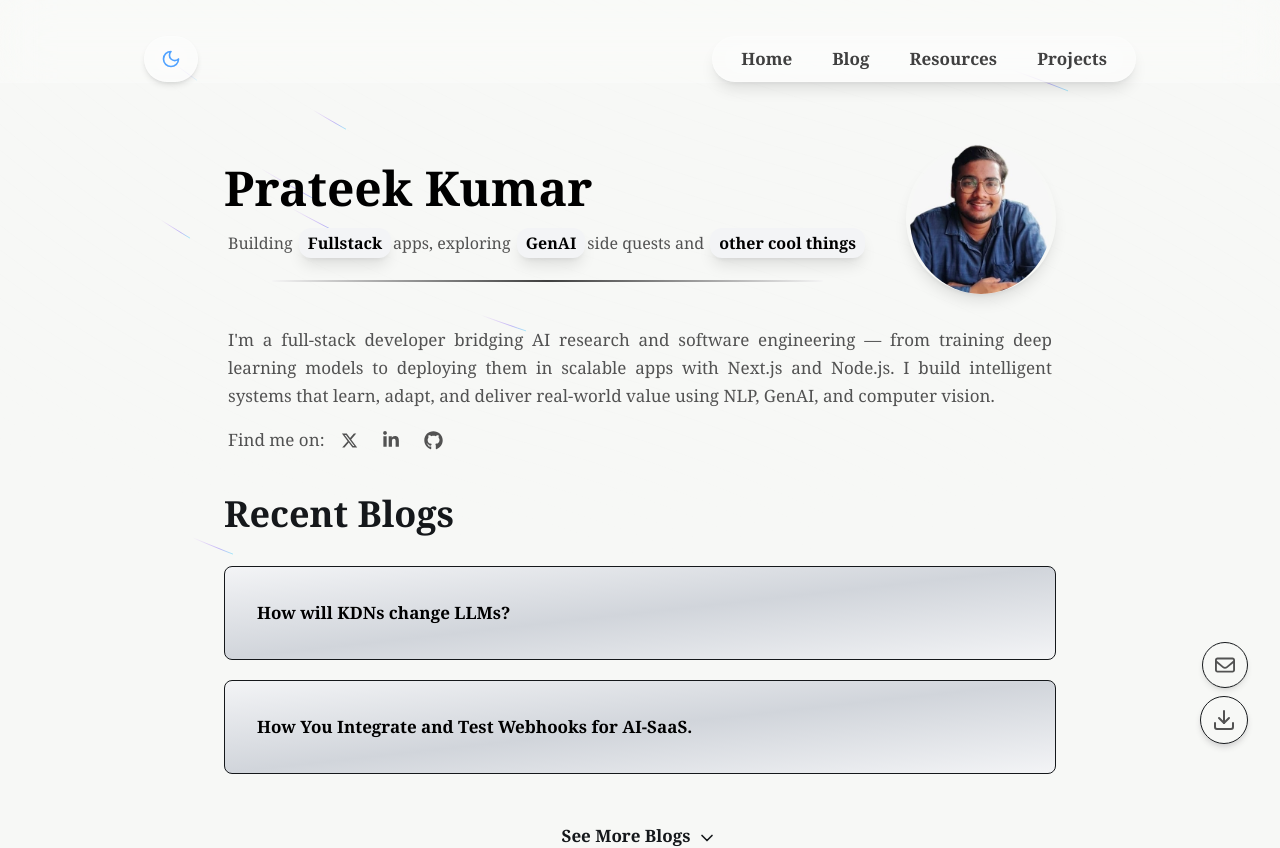
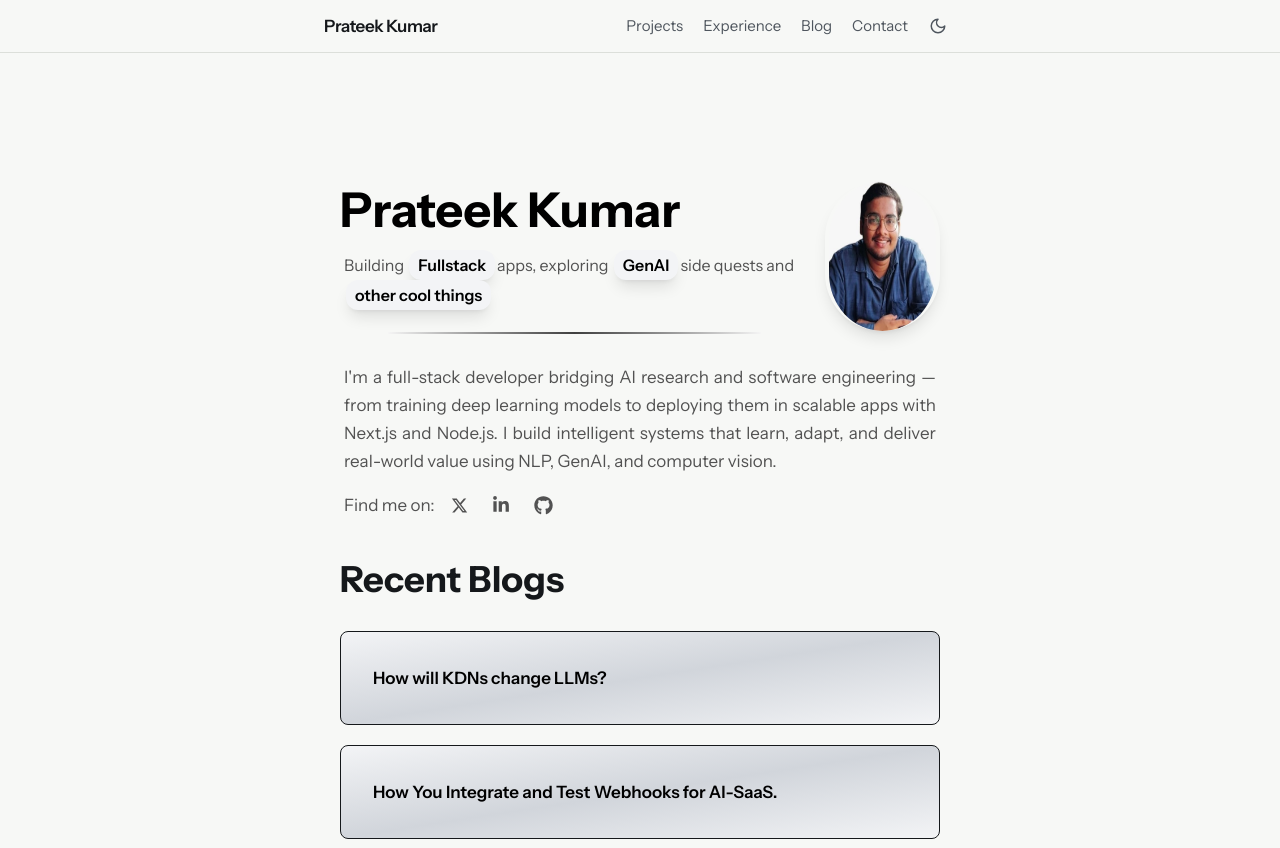
Before and after one commit to Prateekk02/portfolio, a Next.js app in the folder frontend/: page / in a window 1280 px wide. Shown: the top 848 px of the page. Built offline with nearby package versions, Linux system fonts and the light colour scheme.

Commit message:
feat: add root layout with skip link, local fonts and system theme

```diff
--- a/frontend/src/app/layout.tsx
+++ b/frontend/src/app/layout.tsx
@@ -1,84 +1,62 @@
 import type { Metadata } from "next";
-import { Geist, Geist_Mono } from "next/font/google";
-import { ThemeProvider } from "../lib/providers/ThemeProviderWrapper";
-import Navbar from "@/components/Navbar";
-import Footer from "@/components/Footer";
-import { footerContent } from "@/data/content";
-import Resume from "@/components/ResumeBtn";
+import localFont from "next/font/local";
+import { ThemeProvider } from "next-themes";
+import { SiteFooter } from "@/components/site/SiteFooter";
+import { SiteHeader } from "@/components/site/SiteHeader";
+import { SITE_URL } from "@/data/profile";
 import "./globals.css";
-import MessageBtn from "@/components/MessageBtn";
-import { BackgroundBeams } from "@/components/ui/background-beams";
-import { ToastContainer } from "react-toastify";
 
-const geistSans = Geist({
-  variable: "--font-geist-sans",
-  subsets: ["latin"],
+const sans = localFont({
+  src: "./fonts/instrument-sans-latin-wght-normal.woff2",
+  variable: "--font-instrument",
+  weight: "400 700",
+  display: "swap",
 });
 
-const geistMono = Geist_Mono({
-  variable: "--font-geist-mono",
-  subsets: ["latin"],
+const mono = localFont({
+  src: "./fonts/jetbrains-mono-latin-wght-normal.woff2",
+  variable: "--font-jetbrains",
+  weight: "400 700",
+  display: "swap",
 });
 
+const DESCRIPTION =
+  "AI engineer in Bengaluru building LLM agents and the pipelines that ship them.";
+
 export const metadata: Metadata = {
-  title: {
-    default: "Prateek Kumar — Fullstack Developer & AI Engineer",
-    template: "%s | Prateek Kumar",
-  },
-  description:
-    "Full-stack developer bridging AI research and software engineering. Building intelligent systems with Next.js, Node.js, NLP, GenAI, and computer vision.",
-  metadataBase: new URL("https://www.prateekkumar.dev"),
+  metadataBase: new URL(SITE_URL),
+  title: { default: "Prateek Kumar, AI engineer", template: "%s | Prateek Kumar" },
+  description: DESCRIPTION,
+  alternates: { canonical: "./" },
   openGraph: {
-    title: "Prateek Kumar — Fullstack Developer & AI Engineer",
-    description:
-      "Full-stack developer bridging AI research and software engineering.",
-    url: "https://www.prateekkumar.dev",
+    title: "Prateek Kumar, AI engineer",
+    description: DESCRIPTION,
+    url: SITE_URL,
     siteName: "Prateek Kumar",
     locale: "en_US",
     type: "website",
   },
-  twitter: {
-    card: "summary_large_image",
-    title: "Prateek Kumar — Fullstack Developer & AI Engineer",
-    description:
-      "Full-stack developer bridging AI research and software engineering.",
-    creator: "@codeWalker66",
-  },
-  robots: {
-    index: true,
-    follow: true,
-  },
+  twitter: { card: "summary", creator: "@codeWalker66" },
+  robots: { index: true, follow: true },
 };
 
-export default function RootLayout({
-  children,
-}: Readonly<{
-  children: React.ReactNode;
-}>) {
+export default function RootLayout({ children }: Readonly<{ children: React.ReactNode }>) {
   return (
-    <html
-      lang="en"
-      className={`${geistSans.variable} ${geistMono.variable} antialiased h-full`}
-      suppressHydrationWarning
-    >
-      <body className="relative font-serif h-full flex flex-col">
-        <ThemeProvider
-          attribute="class"
-          defaultTheme="light"
-          enableSystem
-          disableTransitionOnChange
-        >
-          <Resume />
-          <MessageBtn />
-          <Navbar />
-
-          <main className="flex-1 container lg:max-w-4xl mx-auto pt-20 px-4">
+    <html lang="en" className={`${sans.variable} ${mono.variable}`} suppressHydrationWarning>
+      <body className="min-h-dvh bg-paper font-sans text-ink antialiased">
+        <ThemeProvider attribute="class" defaultTheme="system" enableSystem disableTransitionOnChange>
+          <a
+            href="#main"
+            className="sr-only focus:not-sr-only focus:fixed focus:left-4 focus:top-4 focus:z-50 focus:bg-ink focus:px-3 focus:py-2 focus:text-paper"
+          >
+            Skip to content
+          </a>
+          <SiteHeader />
+          <main id="main" className="mx-auto w-full max-w-[42rem] px-5 pb-24 pt-10 sm:pt-16">
             {children}
           </main>
-          <Footer itemList={footerContent} />
-          <ToastContainer />
+          <SiteFooter />
         </ThemeProvider>
-        <BackgroundBeams className="z-[-10] min-h-screen text-neutral-300" />
       </body>
     </html>
   );
```
